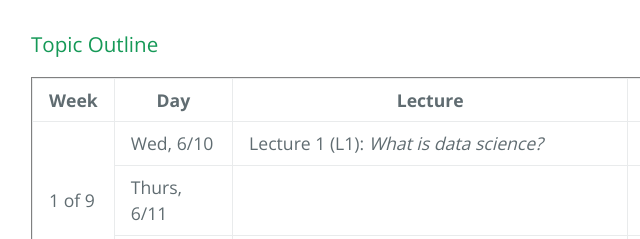
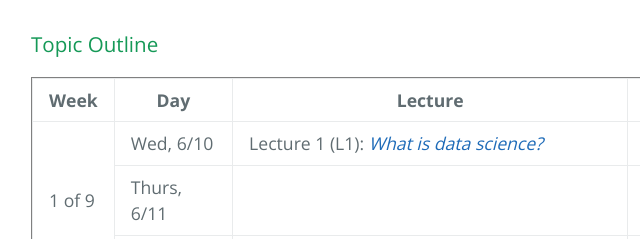
Before and after one commit to eds-uga/csci1360e-su16, a plain HTML site: page index.html in a window 1280 px wide. Shown: the part 4248-4487 px from the top of the page, 193-833 px from the left. Drawn offline with nearby package versions, Linux system fonts and the light colour scheme.

Commit message:
Linked to Lecture 1.

```diff
--- a/index.html
+++ b/index.html
@@ -179,7 +179,7 @@
 <tr>
     <td rowspan="3">1 of 9</td>
     <td>Wed, 6/10</td>
-    <td>Lecture 1 (L1): <em>What is data science?</em></td>
+    <td>Lecture 1 (L1): <em><a href="http://nbviewer.jupyter.org/github/eds-uga/csci1360e-su16/blob/master/lectures/L1%20-%20What%20is%20data%20science%3F.ipynb" target="_blank">What is data science?</a></em></td>
     <td>&nbsp;</td>
 </tr>
 <tr>
```
